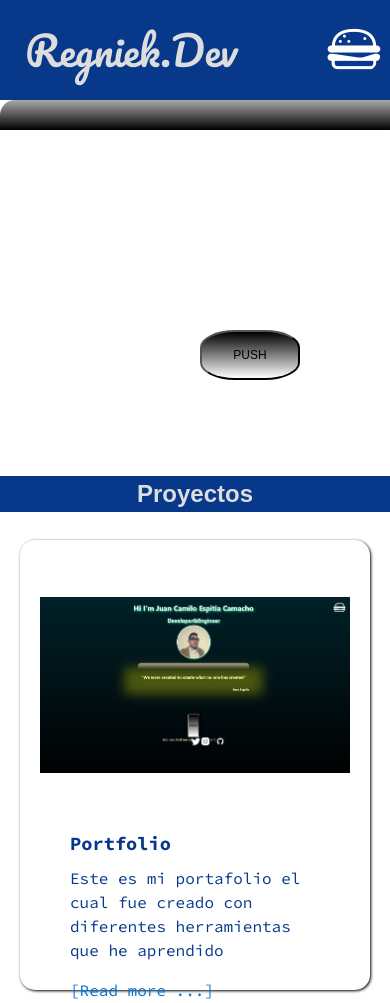
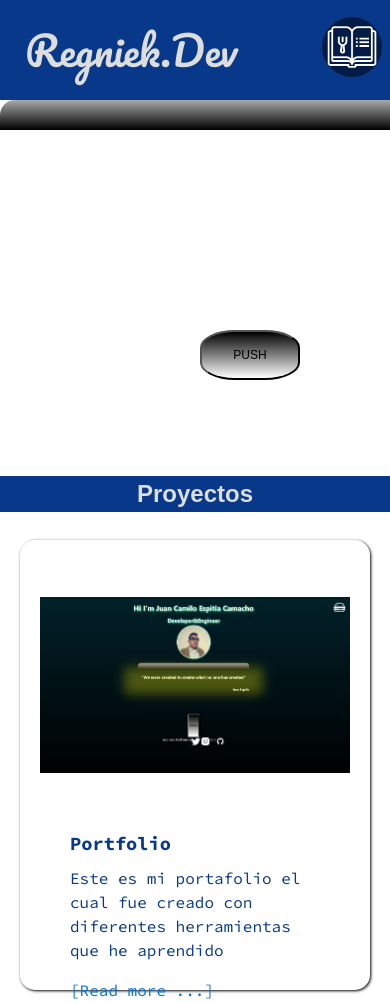
Before and after one commit to Regniek/portfolio, a website: page index.html in a window 390 px wide. Shown: the top 1003 px of the page. Drawn offline with Linux system fonts and the light colour scheme; a web font is replaced by a local one.

Commit message:
Se repara el menu hamburguesa

```diff
--- a/sass/components/_burgermenu.scss
+++ b/sass/components/_burgermenu.scss
@@ -3,8 +3,6 @@
     justify-content: center;
     align-items: center;
     position: absolute;
-    height: 100vh;
-    width: 100vw;
     background-color: black;
     opacity: .8;
     z-index: 5;
@@ -31,8 +29,11 @@
     top: 2vh;
     right: 2vw;
     z-index: 10;
-    background-image: url("/images/burger.png");
-    background-color: none;
+    background-image: url("/images/menu.png");
+    background-color: rgba(0,0,0,0.5);
+    background-position: center;
+    background-repeat: no-repeat;
+    background-size: cover;
     height: 60px;
     width: 60px;
     border-radius: 50%;
@@ -48,6 +49,7 @@
 }
 .menu_aparece{
     display: flex;
+    position: fixed;
     right: 0;
     bottom: 0;
     top: 0;
```
Also changed, not shown: css/styles-portfolio.css, images/menu.png (added).
